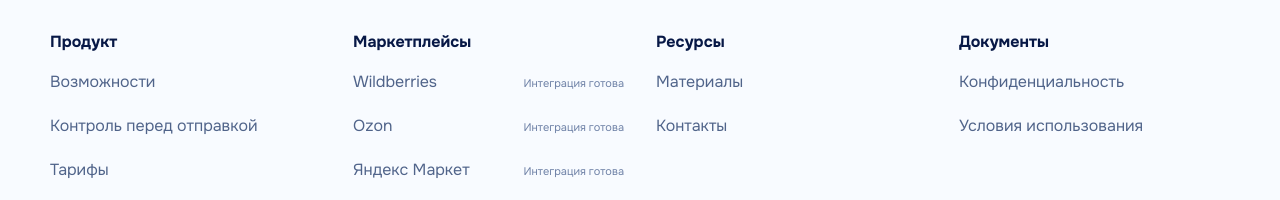
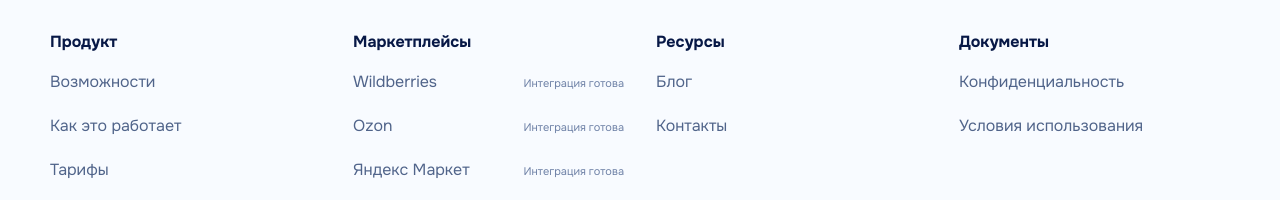
Before and after one commit to fedorovich-web/mpreply, a Next.js app in the folder apps/web/: page / in a window 1280 px wide. Shown: the part 4957-5157 px from the top of the page. Built offline with nearby package versions, Linux system fonts and the light colour scheme; no server answers.

Commit message:
fix(web): align footer navigation with current public IA

```diff
--- a/apps/web/components/public-site/PublicShell.tsx
+++ b/apps/web/components/public-site/PublicShell.tsx
@@ -36,7 +36,7 @@ export function PublicShell({ children }: PublicShellProps) {
           <div>
             <strong>Продукт</strong>
             <Link href="/features">Возможности</Link>
-            <Link href="/#safetygate">Контроль перед отправкой</Link>
+            <Link href="/#how-it-works">Как это работает</Link>
             <Link href="/pricing">Тарифы</Link>
             <Link href="/demo">Посмотреть демо</Link>
           </div>
@@ -51,7 +51,7 @@ export function PublicShell({ children }: PublicShellProps) {
           </div>
           <div>
             <strong>Ресурсы</strong>
-            <Link href="/resources">Материалы</Link>
+            <Link href="/resources">Блог</Link>
             <Link href="/contacts">Контакты</Link>
           </div>
           <div>
```
